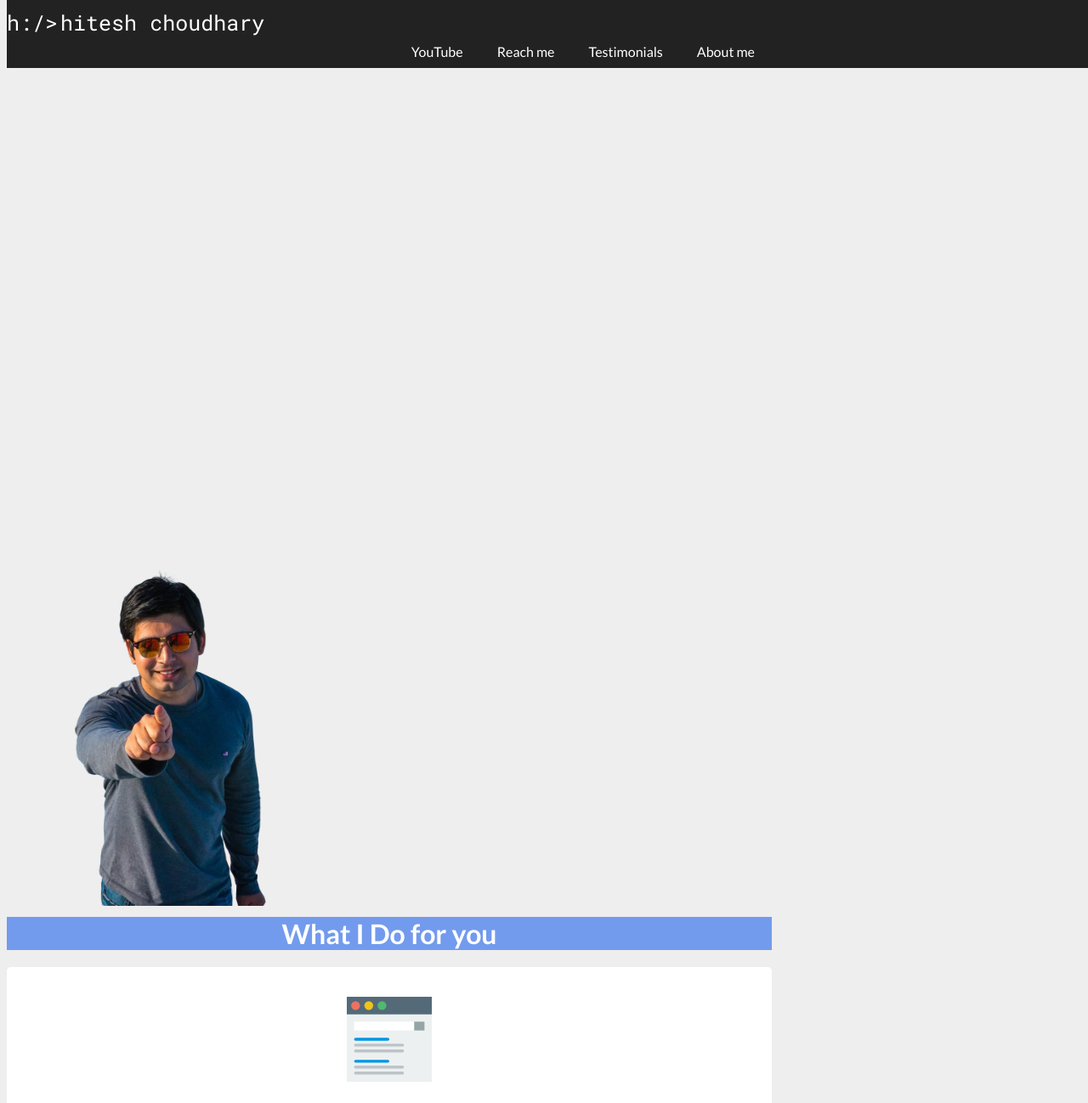
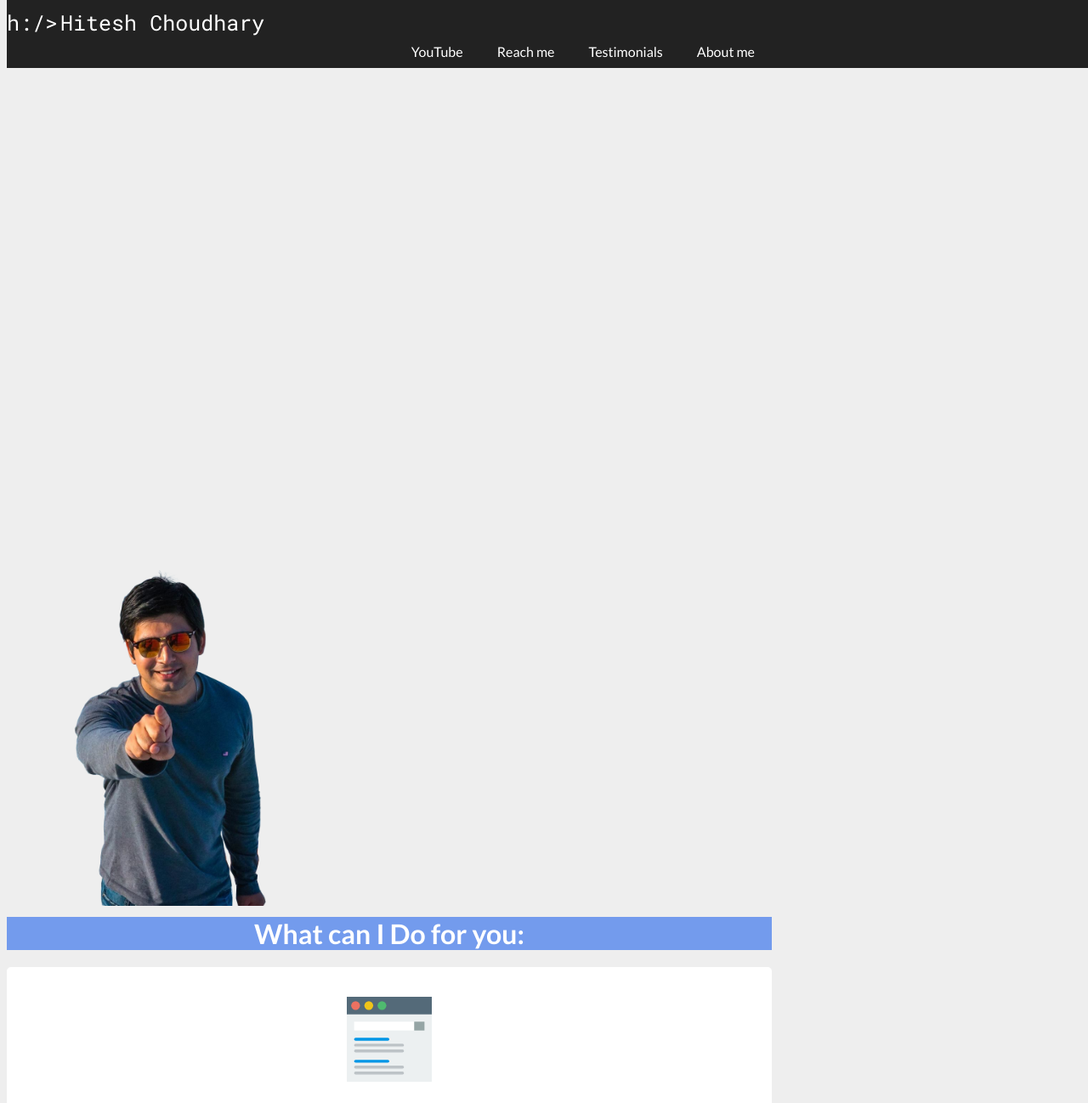
Before and after one commit to ramancodians/hitesh-website, a website with bundled scripts: page about-me.html in a window 1280 px wide. Shown: the top 1298 px of the page at 85% size. Built offline with nearby package versions, Linux system fonts and the light colour scheme; no server answers; some icons are missing.

Commit message:
Update about-me.html

```diff
--- a/about-me.html
+++ b/about-me.html
@@ -24,7 +24,7 @@
 			<div class="col-md-5  col-xs-10">
 				<div class="hc-wrap">
 					<span class="hc">h:/></span>
-					<span class="hc">hitesh choudhary</span>
+					<span class="hc">Hitesh Choudhary</span>
 				</div>
 			</div>
 			<div class="col-xs-2 visible-sm visible-xs">
@@ -64,7 +64,7 @@
         </div>
         <div class="row bn">
             <div class="col-md-12">
-                <h1>What I Do for you</h1>
+                <h1>What can I Do for you:</h1>
             </div>
         </div>
         <div class="row">
@@ -163,7 +163,7 @@
 
                     <div class="item">
                          <div class="t">
-                             <p>Finished HTML and CSS. I had previous exposure to wot HTML and CSS and watching the videos and implementing the ideas prevented increased my fund of knowledge… I would give 10 STARS for the tricks he teaches for Brackets and the extensions recommended to download… Great course for a beginner……… <br> <br>
+                             <p>Finished HTML and CSS. I had previous exposure to HTML and CSS and watching the videos and implementing the ideas prevented increased my fund of knowledge… I would give 10 STARS for the tricks he teaches for Brackets and the extensions recommended to download… Great course for a beginner……… <br> <br>
 
                 Now on to Bootstrap……</p>
                              <h5 class="text-right">Wali Gauvin, Front End web</h5>
```
